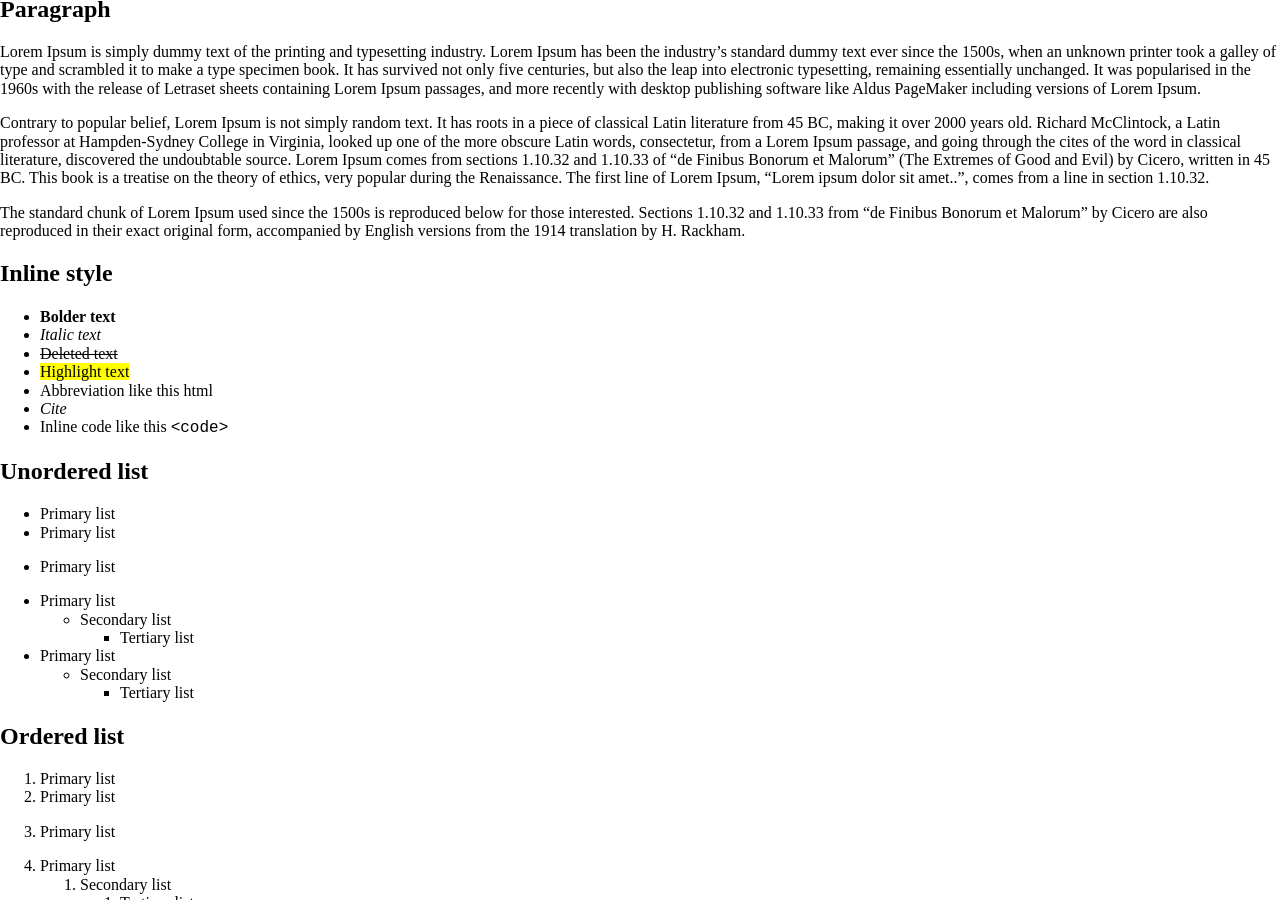
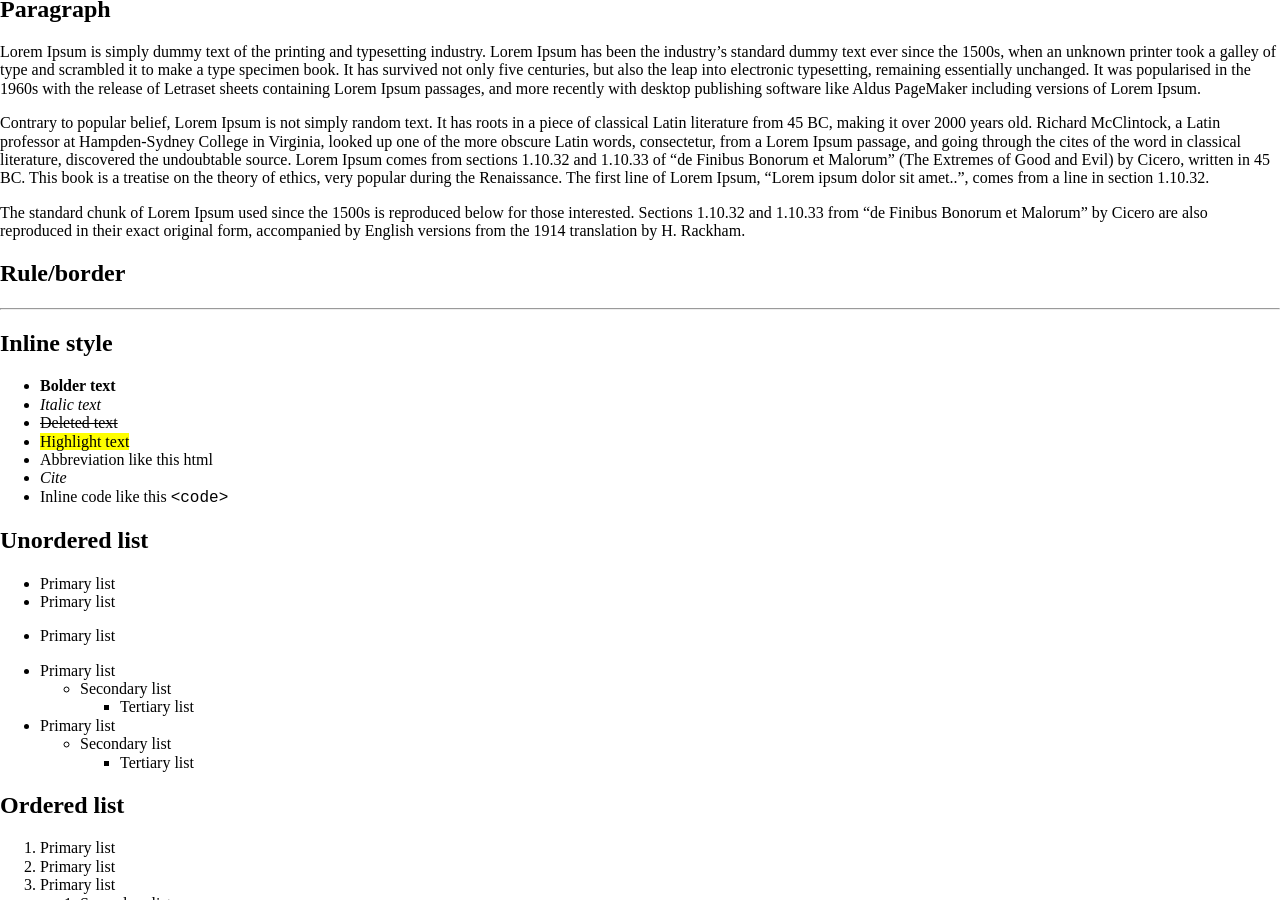
Before and after one commit to aflim/fleuron, a Jekyll site: the page built from styleguide.md, in a window 1280 px wide and 900 px high, scrolled down 338 px. Built offline with Jekyll 4.4.1, drawn with Linux system fonts in a browser that asks for light colours.

Commit message:
Update styleguide.md

```diff
--- a/styleguide.md
+++ b/styleguide.md
@@ -16,6 +16,9 @@ Lorem Ipsum is simply dummy text of the printing and typesetting industry. Lorem
 Contrary to popular belief, Lorem Ipsum is not simply random text. It has roots in a piece of classical Latin literature from 45 BC, making it over 2000 years old. Richard McClintock, a Latin professor at Hampden-Sydney College in Virginia, looked up one of the more obscure Latin words, consectetur, from a Lorem Ipsum passage, and going through the cites of the word in classical literature, discovered the undoubtable source. Lorem Ipsum comes from sections 1.10.32 and 1.10.33 of "de Finibus Bonorum et Malorum" (The Extremes of Good and Evil) by Cicero, written in 45 BC. This book is a treatise on the theory of ethics, very popular during the Renaissance. The first line of Lorem Ipsum, "Lorem ipsum dolor sit amet..", comes from a line in section 1.10.32.
 
 The standard chunk of Lorem Ipsum used since the 1500s is reproduced below for those interested. Sections 1.10.32 and 1.10.33 from "de Finibus Bonorum et Malorum" by Cicero are also reproduced in their exact original form, accompanied by English versions from the 1914 translation by H. Rackham.
+
+## Rule/border
+---
 
 ## Inline style
 - **Bolder text**
@@ -42,8 +45,6 @@ The standard chunk of Lorem Ipsum used since the 1500s is reproduced below for t
 1. Primary list
 2. Primary list
 3. Primary list
-
-1. Primary list
    1. Secondary list
       1. Tertiary list
 
@@ -151,6 +152,7 @@ YouTube embedded video
 Using `<pre>` tag
 <figure>
   <pre>
+    <code>
 // Example can be run directly in your JavaScript console
 
 // Create a function that takes two arguments and returns the sum of those arguments
@@ -159,6 +161,7 @@ var adder = new Function("a", "b", "return a + b");
 // Call the function
 adder(2, 6);
 // > 8
+    </code>
   </pre>
 </figure>
 
```
